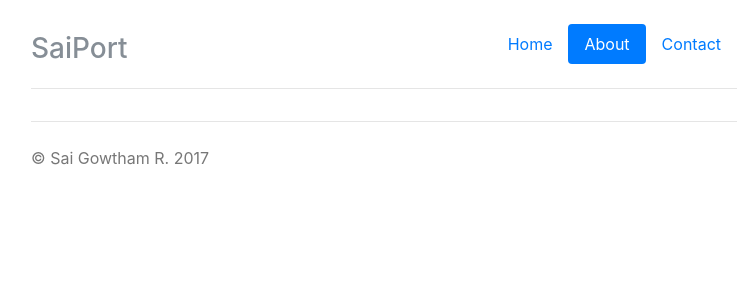
After one commit to SaiGo05/flask-site, a Flask app: page /about in a window 1280 px wide. The commit adds this page. Shown: the top 300 px of the page, without its empty margins (256-1008 px from the left). Run offline with Flask 2, Linux system fonts and the light colour scheme; some libraries are stand-ins or nearby versions.

Commit message:
added basic about and other updates

```diff
--- a/routes.py
+++ b/routes.py
@@ -6,5 +6,9 @@ app = Flask(__name__)
 def index():
     return render_template(("index.html"))
 
+@app.route("/about")
+def about():
+    return render_template(("about.html"))
+
 if __name__ == "__main__":
     app.run(debug=True)
--- /dev/null
+++ b/templates/about.html
@@ -0,0 +1,20 @@
+{% extends "layout.html" %}
+
+{% block header %}
+<header class="header clearfix">
+  <nav>
+    <ul class="nav nav-pills float-right">
+      <li class="nav-item">
+        <a class="nav-link" href="{{ url_for('index') }}">Home</a>
+      </li>
+      <li class="nav-item">
+        <a class="nav-link active" href="#">About <span class="sr-only">(current)</span></a>
+      </li>
+      <li class="nav-item">
+        <a class="nav-link" href="#">Contact</a>
+      </li>
+    </ul>
+  </nav>
+  <h3 class="text-muted">SaiPort</h3>
+</header>
+{% endblock %}
--- a/templates/index.html
+++ b/templates/index.html
@@ -8,7 +8,7 @@
         <a class="nav-link active" href="#">Home <span class="sr-only">(current)</span></a>
       </li>
       <li class="nav-item">
-        <a class="nav-link" href="#">About</a>
+        <a class="nav-link" href="{{ url_for('about') }}">About</a>
       </li>
       <li class="nav-item">
         <a class="nav-link" href="#">Contact</a>
```
